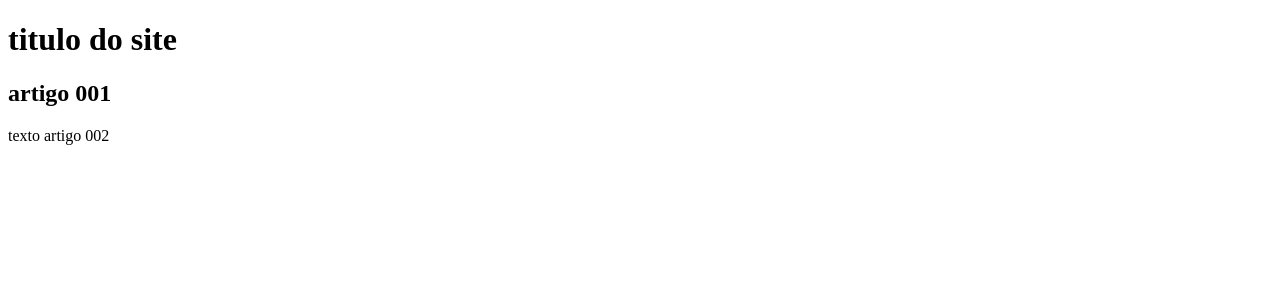
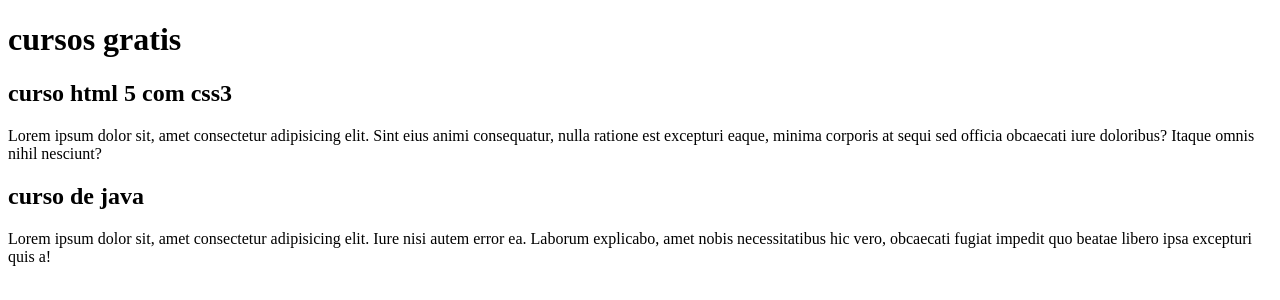
Before and after one commit to hellenmonteirop/projeto-site, a plain HTML site: page index.html in a window 1280 px wide. Drawn offline with Linux system fonts and the light colour scheme.

Commit message:
comecei a escrever o conteudo

```diff
--- a/index.html
+++ b/index.html
@@ -10,11 +10,19 @@
 <body>
     <main>
         <header>
-            <h1>titulo do site</h1>
+            <h1>cursos gratis</h1>
         </header>
         <article>
-            <h2>artigo 001</h2>
-            <p>texto artigo 002</p>
+            <h2>curso html 5 com css3</h2>
+            <p>Lorem ipsum dolor sit, amet consectetur adipisicing elit. Sint eius animi consequatur, nulla ratione est
+                excepturi eaque, minima corporis at sequi sed officia obcaecati iure doloribus? Itaque omnis nihil
+                nesciunt?</p>
+        </article>
+        <article>
+            <h2>curso de java</h2>
+            <p>Lorem ipsum dolor sit, amet consectetur adipisicing elit. Iure nisi autem error ea. Laborum explicabo,
+                amet nobis necessitatibus hic vero, obcaecati fugiat impedit quo beatae libero ipsa excepturi quis a!
+            </p>
         </article>
     </main>
 
```
